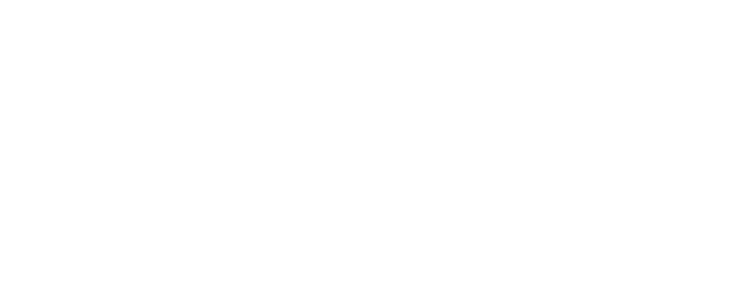
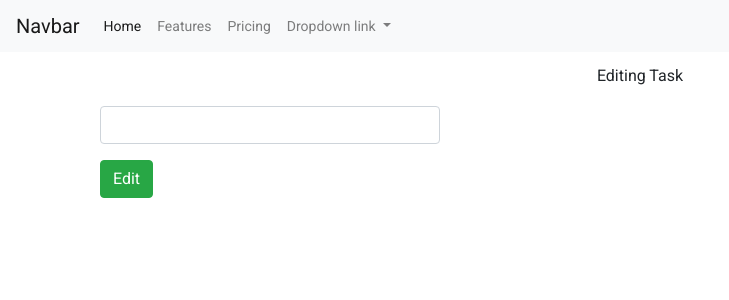
Before and after one commit to FrancoMassola/test-ensolvers, an Angular app in the folder Frontend/: page /editTask in a window 1280 px wide. Before the commit this address led to /. Shown: the top 300 px of the page, without its empty margins (0-729 px from the left). Built offline with nearby package versions, Linux system fonts and the light colour scheme.

Commit message:
fixing the forms and inmplement the tasks update functions

```diff
--- a/Frontend/src/app/app-routing.module.ts
+++ b/Frontend/src/app/app-routing.module.ts
@@ -2,11 +2,13 @@ import { NgModule } from '@angular/core';
 import { RouterModule, Routes } from '@angular/router';
 import { FoldersViewComponent } from './pages/folders-view/folders-view.component';
 import { TasksViewComponent } from './pages/tasks-view/tasks-view.component';
+import { UpdateTaskComponent } from './pages/update-task/update-task.component';
 
 
 const routes: Routes = [
   { path: 'tasks', component: TasksViewComponent },
   { path: 'folders', component:  FoldersViewComponent},
+  { path: 'editTask', component: UpdateTaskComponent },
 ];
 
 @NgModule({
--- a/Frontend/src/app/components/add-input-shared/add-input-shared.component.css
+++ b/Frontend/src/app/components/add-input-shared/add-input-shared.component.css
@@ -0,0 +1,3 @@
+.add-task{
+    padding-bottom: 4%;
+}
--- a/Frontend/src/app/components/add-input-shared/add-input-shared.component.html
+++ b/Frontend/src/app/components/add-input-shared/add-input-shared.component.html
@@ -1,7 +1,7 @@
 <form
   [formGroup]="newTaskData"
   (ngSubmit)="saveTaskData(newTaskData.value)"
-  class="container"
+  class="container add-task"
 >
   <div class="input-group mb-3">
     <button class="btn btn-outline-secondary" type="submit" id="button-addon1">
--- a/Frontend/src/app/components/add-input-shared/add-input-shared.component.ts
+++ b/Frontend/src/app/components/add-input-shared/add-input-shared.component.ts
@@ -6,12 +6,14 @@ import {
   AbstractControl,
 } from '@angular/forms';
 import { TaskServiceService } from 'src/app/services/task-service.service';
+import { Task } from 'src/app/models/task';
 
 @Component({
   selector: 'app-add-input-shared',
   templateUrl: './add-input-shared.component.html',
   styleUrls: ['./add-input-shared.component.css'],
 })
+
 export class AddInputSharedComponent implements OnInit {
   constructor(private taskService: TaskServiceService) {}
   @Output() newItemEvent = new EventEmitter<any>();
@@ -27,7 +29,8 @@ export class AddInputSharedComponent implements OnInit {
   }
 
   saveTaskData(form: any) {
-    let taskToSend = {
+    let taskToSend: Task = {
+      id_task: 0,
       name_task: form.name_task,
       status_task: 0,
       id_task_folder: 1,
--- a/Frontend/src/app/components/task-table/task-table.component.html
+++ b/Frontend/src/app/components/task-table/task-table.component.html
@@ -12,7 +12,10 @@
       <tr *ngFor="let task of taskArray">
         <th scope="row"><input class="form-check-input" type="checkbox" value='{{task.id_task}}' [(ngModel)]="task.status_task" id="flexCheckDefault" ></th>
         <td colspan="2">{{ task.name_task }}</td>
-        <td><a href="">Edit</a></td>
+        <td>
+          <button mat-button color="primary" (click)="goToEditView(task.id_task)">Edit</button>
+          <button mat-button color="warn">Delete</button>
+        </td>
       </tr>
     </tbody>
   </table>
--- a/Frontend/src/app/components/task-table/task-table.component.ts
+++ b/Frontend/src/app/components/task-table/task-table.component.ts
@@ -1,6 +1,7 @@
 import { Component, OnInit } from '@angular/core';
 import { TaskServiceService } from 'src/app/services/task-service.service';
 import { Task } from '../../models/task';
+import { Router } from '@angular/router';
 
 @Component({
   selector: 'app-task-table',
@@ -8,7 +9,7 @@ import { Task } from '../../models/task';
   styleUrls: ['./task-table.component.css'],
 })
 export class TaskTableComponent implements OnInit {
-  constructor(private taskService: TaskServiceService) {}
+  constructor(private taskService: TaskServiceService, private router: Router) {}
 
   taskArray: Task[] = [];
 
@@ -25,4 +26,10 @@ export class TaskTableComponent implements OnInit {
   updateList(e: any) {
     this.taskArray = [...this.taskArray, e];
   }
+
+  goToEditView(taskId: any){
+    console.log(taskId);
+    this.router.navigate(['/editTask']);
+  }
+
 }
--- /dev/null
+++ b/Frontend/src/app/components/update-input-task/update-input-task.component.css
@@ -0,0 +1,11 @@
+form {
+  margin: 0 auto;
+}
+button {
+  margin-left: 15px;
+}
+
+h3 {
+  text-align: center;
+  padding-top: 10px;
+}
--- /dev/null
+++ b/Frontend/src/app/components/update-input-task/update-input-task.component.html
@@ -0,0 +1,21 @@
+<form
+  class="form-horizontal"
+  [formGroup]="updateTask"
+  (ngSubmit)="updateTaskData(updateTask.value)"
+>
+  <h3>Editing Task</h3>
+  <div class="form-group">
+    <div class="col-lg-4">
+      <input
+        type="text"
+        class="form-control"
+        name="name_task"
+        value="{0}"
+        formControlName="name_task"
+      />
+    </div>
+  </div>
+  <button class="btn btn-success form-group" type="submit" id="button-addon1">
+    Edit
+  </button>
+</form>
--- /dev/null
+++ b/Frontend/src/app/components/update-input-task/update-input-task.component.ts
@@ -0,0 +1,26 @@
+import { Component, OnInit } from '@angular/core';
+import { FormControl, FormGroup, Validators } from '@angular/forms';
+
+@Component({
+  selector: 'app-update-input-task',
+  templateUrl: './update-input-task.component.html',
+  styleUrls: ['./update-input-task.component.css'],
+})
+export class UpdateInputTaskComponent implements OnInit {
+  constructor() {}
+
+  updateTask!: FormGroup;
+
+  ngOnInit(): void {
+    this.updateTask = new FormGroup({
+      name_task: new FormControl('', [
+        Validators.required,
+        Validators.minLength(5),
+      ]),
+    });
+  }
+
+  updateTaskData(e: any) {
+    console.log(e);
+  }
+}
--- a/Frontend/src/app/pages/update-task/update-task.component.html
+++ b/Frontend/src/app/pages/update-task/update-task.component.html
@@ -1 +1,4 @@
-<p>update-task works!</p>
+<app-header></app-header>
+<div class="container">
+    <app-update-input-task></app-update-input-task>
+</div>
--- a/Frontend/src/app/services/task-service.service.ts
+++ b/Frontend/src/app/services/task-service.service.ts
@@ -11,6 +11,8 @@ export class TaskServiceService {
   //declare backend endpoint
   private URL = 'http://localhost:4000'
 
+
+
   httpOptions = {
     headers: new HttpHeaders({ 'Content-Type': 'application/json' })
   };
@@ -21,7 +23,7 @@ export class TaskServiceService {
     return this.http.get<Task[]>(`${this.URL}/tasks`);
   }
 
-  createNewTask(task: any):Observable<any>{
+  createNewTask(task: Task):Observable<any>{
     return this.http.post<Task>(`${this.URL}/tasks`,task,this.httpOptions);
   }
 
```
Also changed, not shown: Frontend/src/app/app.module.ts (+6 -1 lines), 1 other file (tests, documents, lock files or other folders).
